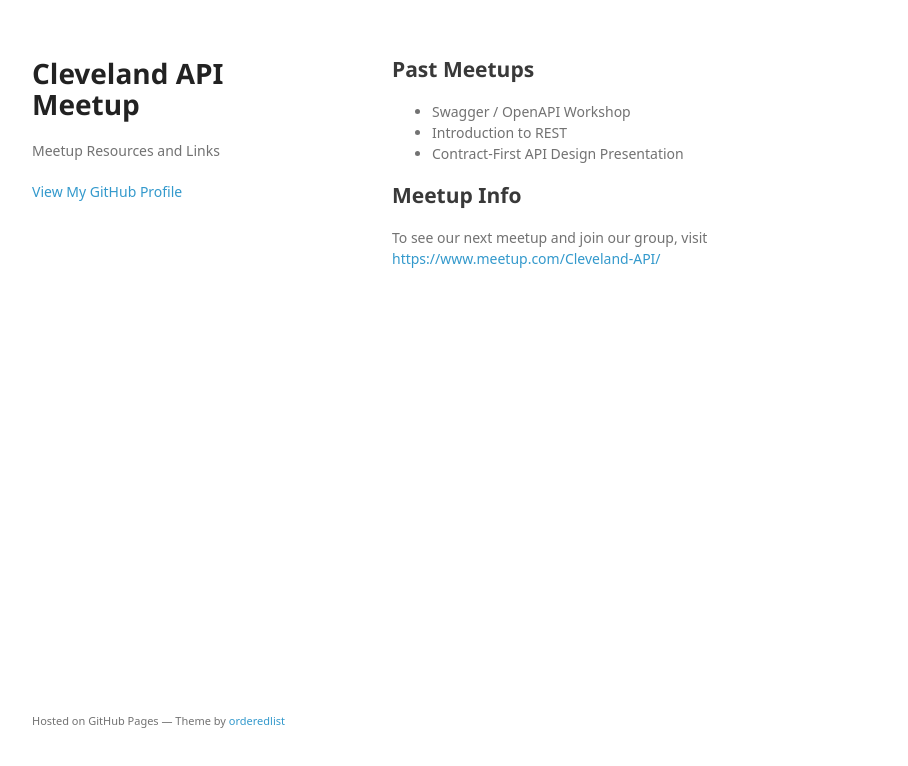
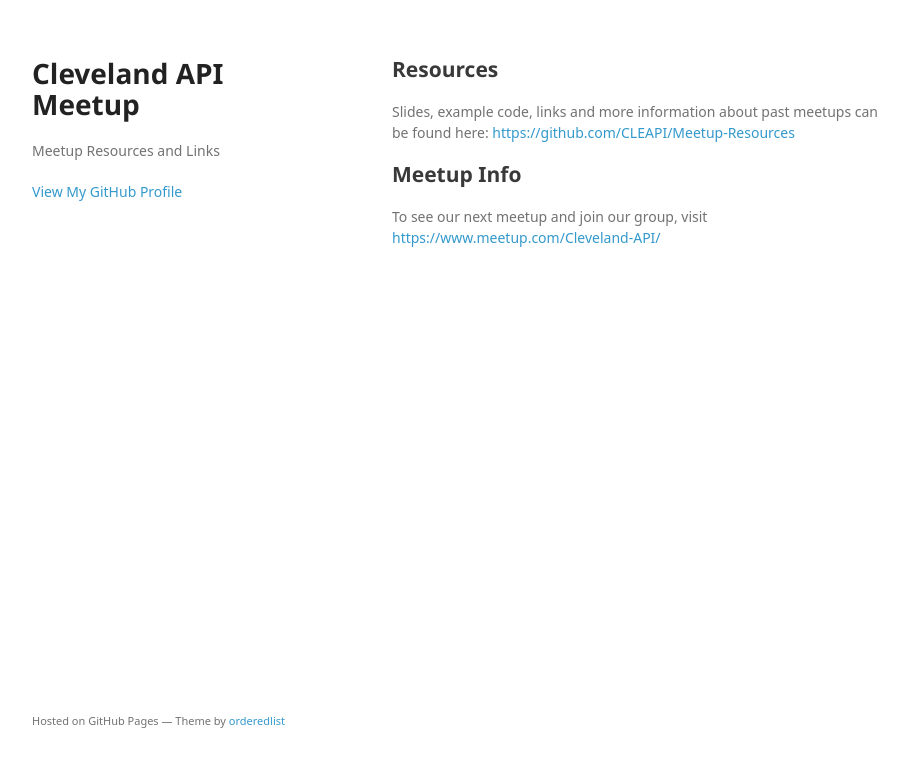
Before and after one commit to CLEAPI/cleapi.github.io, a plain HTML site: page index.html in a window 1280 px wide. Shown: the whole page, without its empty margins (178-1086 px from the left). Drawn offline with Linux system fonts and the light colour scheme; a web font is replaced by a local one.

Commit message:
Replace master branch with page content via GitHub

```diff
--- a/index.html
+++ b/index.html
@@ -24,13 +24,9 @@
       </header>
       <section>
         <h2>
-<a id="past-meetups" class="anchor" href="#past-meetups" aria-hidden="true"><span aria-hidden="true" class="octicon octicon-link"></span></a>Past Meetups</h2>
+<a id="resources" class="anchor" href="#resources" aria-hidden="true"><span aria-hidden="true" class="octicon octicon-link"></span></a>Resources</h2>
 
-<ul>
-<li>Swagger / OpenAPI Workshop</li>
-<li>Introduction to REST</li>
-<li>Contract-First API Design Presentation</li>
-</ul>
+<p>Slides, example code, links and more information about past meetups can be found here: <a href="https://github.com/CLEAPI/Meetup-Resources">https://github.com/CLEAPI/Meetup-Resources</a></p>
 
 <h2>
 <a id="meetup-info" class="anchor" href="#meetup-info" aria-hidden="true"><span aria-hidden="true" class="octicon octicon-link"></span></a>Meetup Info</h2>
--- a/params.json
+++ b/params.json
@@ -1,6 +1,6 @@
 {
   "name": "Cleveland API Meetup",
   "tagline": "Meetup Resources and Links",
-  "body": "## Past Meetups\r\n\r\n- Swagger / OpenAPI Workshop\r\n- Introduction to REST\r\n- Contract-First API Design Presentation\r\n\r\n## Meetup Info\r\n\r\nTo see our next meetup and join our group, visit https://www.meetup.com/Cleveland-API/",
+  "body": "## Resources\r\n\r\nSlides, example code, links and more information about past meetups can be found here: https://github.com/CLEAPI/Meetup-Resources\r\n\r\n## Meetup Info\r\n\r\nTo see our next meetup and join our group, visit https://www.meetup.com/Cleveland-API/",
   "note": "Don't delete this file! It's used internally to help with page regeneration."
 }
```
